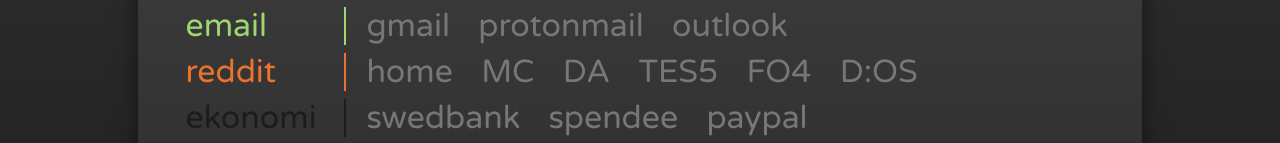
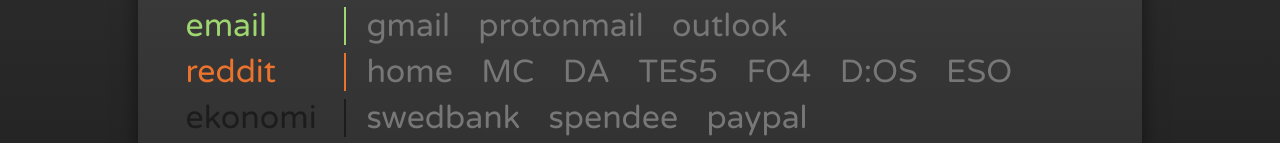
Before and after one commit to miklam/rml, a plain HTML site: page index.html in a window 1280 px wide. Shown: the part 295-438 px from the top of the page. Drawn offline with Linux system fonts and the light colour scheme.

Commit message:
Update index.html

```diff
--- a/index.html
+++ b/index.html
@@ -53,6 +53,7 @@
 								<a href='https://www.reddit.com/r/skyrimmods/'>TES5</a>
 								<a href='https://www.reddit.com/r/FalloutMods/'>FO4</a>
 								<a href='https://www.reddit.com/r/DivinityOriginalSin/'>D:OS</a>
+								<a href='https://www.reddit.com/r/elderscrollsonline/'>ESO</a>
 							</div>
 						</div>
 						<div class='category cat_ekonomi'>
```
